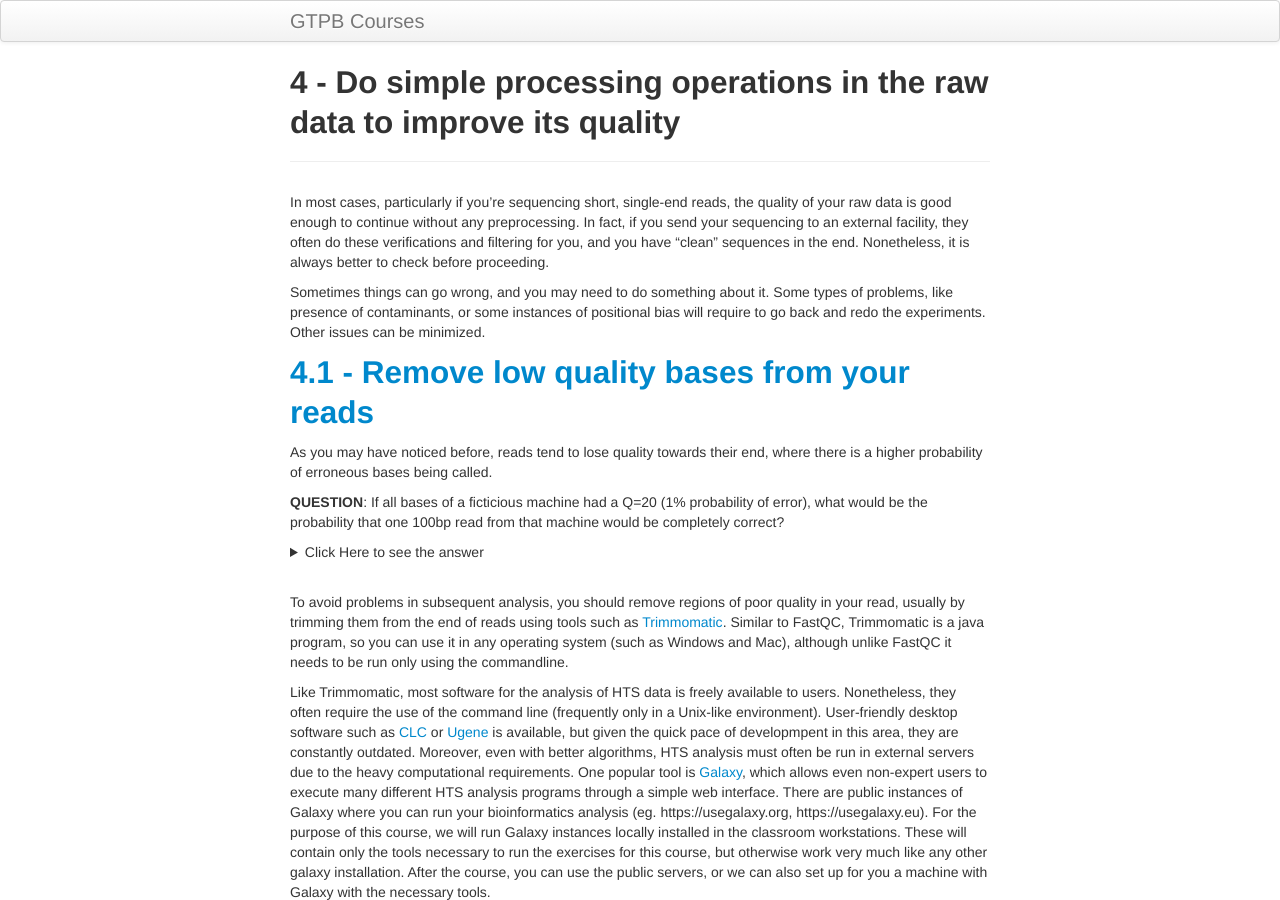
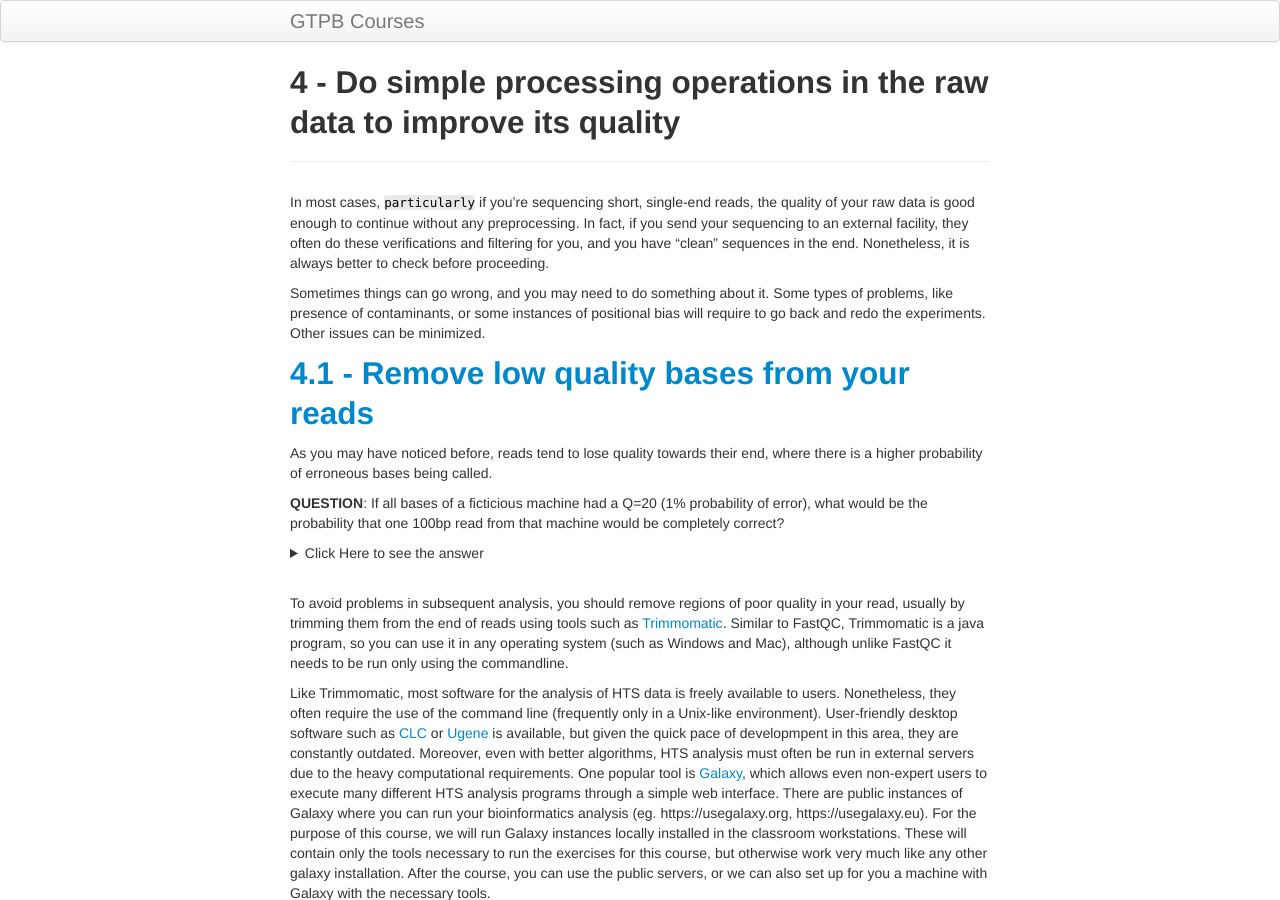
Before and after one commit to GTPB/ADER19F, a Jekyll site: the page built from pages/L04.md, in a window 1280 px wide and 900 px high. Built offline with Jekyll 4.4.1, drawn with Linux system fonts in a browser that asks for light colours.

Commit message:
Update L04.md

```diff
--- a/pages/L04.md
+++ b/pages/L04.md
@@ -3,7 +3,7 @@
 title: 4 - Do simple processing operations in the raw data to improve its quality
 ---
 
-In most cases, particularly if you're sequencing short, single-end reads, the quality of your raw data is good enough to continue without any preprocessing. In fact, if you send your sequencing to an external facility, they often do these verifications and filtering for you, and you have “clean” sequences in the end. Nonetheless, it is always better to check before proceeding.
+In most cases, <code style="background-color:#eaeaea">particularly</code> if you're sequencing short, single-end reads, the quality of your raw data is good enough to continue without any preprocessing. In fact, if you send your sequencing to an external facility, they often do these verifications and filtering for you, and you have “clean” sequences in the end. Nonetheless, it is always better to check before proceeding.
 
 Sometimes things can go wrong, and you may need to do something about it. Some types of problems, like presence of contaminants, or some instances of positional bias will require to go back and redo the experiments. Other issues can be minimized.
 
```
